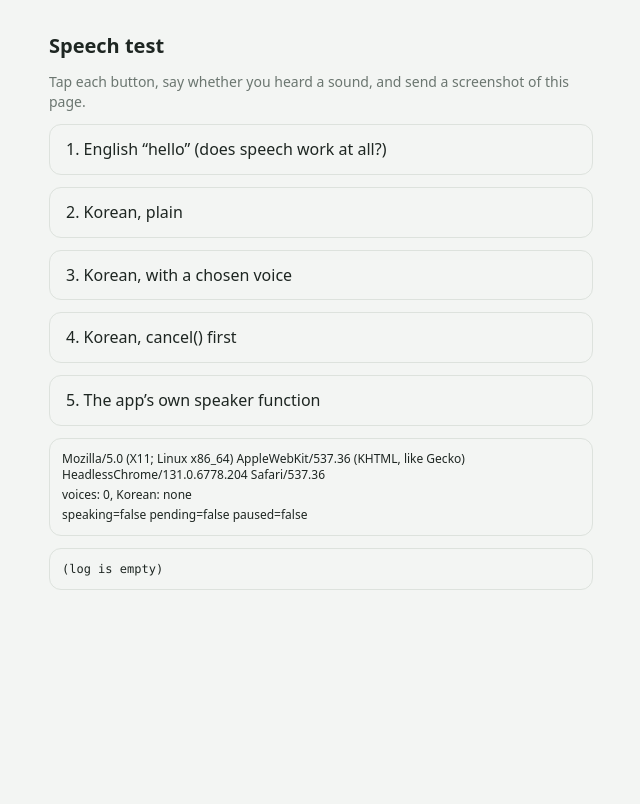
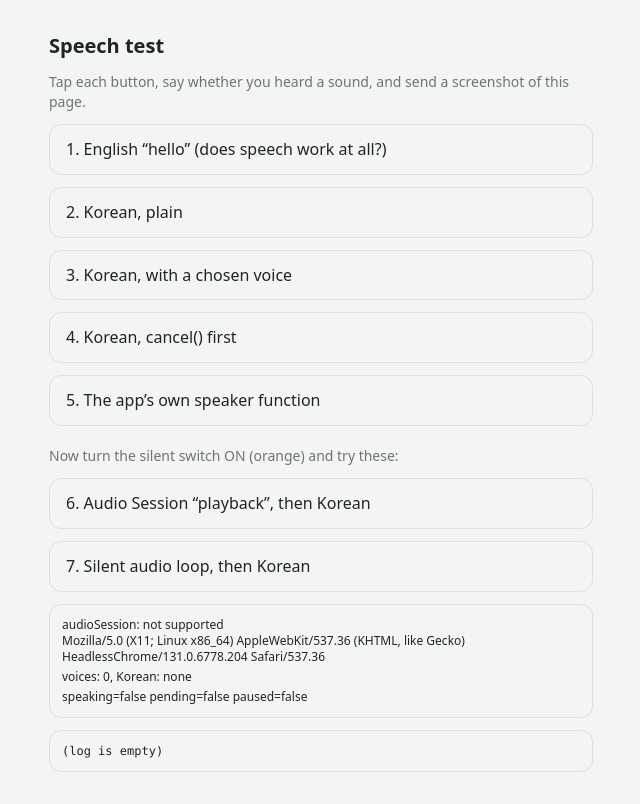
Before and after one commit to lissabaar/korean, a Next.js app: page /speech-test in a window 1280 px wide. Shown: the whole page, without its empty margins (319-959 px from the left). Built offline with nearby package versions, Linux system fonts and the light colour scheme; a web font is replaced by a local one.

Commit message:
speech-test: try Audio Session playback and a silent audio loop for silent-switch mode
Co-Authored-By: Claude Sonnet 5.5 <noreply@anthropic.com>
Claude-Session: https://claude.ai/code/session_016har1XeQyLwDguZ7dwAJjw

```diff
--- a/src/app/speech-test/page.tsx
+++ b/src/app/speech-test/page.tsx
@@ -9,6 +9,11 @@
  * silent device can be understood from one screenshot instead of guessing.
  * No server, database or AI involved. Delete this page once speech works.
  *
+ * It also tries two ways to make speech audible while the iPhone's silent
+ * switch is on (iOS mutes "ambient" page audio, which is what speech is by
+ * default): the Audio Session API (navigator.audioSession.type = "playback")
+ * and a silent <audio> loop, which makes iOS treat the page as a media player.
+ *
  * Calls: the Web Speech API (window.speechSynthesis) and speakKorean() from
  * components/SpeakButton.tsx — the very function the app's speaker buttons use.
  */
@@ -19,6 +24,35 @@ import { speakKorean } from "@/components/SpeakButton";
 /** Test words: Korean for the real check, English to see if speech works at all. */
 const KOREAN = "안녕하세요";
 const ENGLISH = "hello";
+
+/**
+ * A short silent WAV file as a blob URL: 0.5 s of mono 8-bit silence at
+ * 8000 Hz (a 44-byte header plus 4000 bytes of the neutral sample 128).
+ * Played in a loop, it tells iOS the page is playing media.
+ */
+function silentWavUrl(): string {
+  const samples = 4000;
+  const bytes = new Uint8Array(44 + samples).fill(128);
+  const view = new DataView(bytes.buffer);
+  const text = (offset: number, value: string) =>
+    [...value].forEach((char, i) => view.setUint8(offset + i, char.charCodeAt(0)));
+  text(0, "RIFF");
+  view.setUint32(4, 36 + samples, true);
+  text(8, "WAVEfmt ");
+  view.setUint32(16, 16, true); // size of the format block
+  view.setUint16(20, 1, true); // PCM
+  view.setUint16(22, 1, true); // mono
+  view.setUint32(24, 8000, true); // sample rate
+  view.setUint32(28, 8000, true); // bytes per second
+  view.setUint16(32, 1, true); // bytes per sample frame
+  view.setUint16(34, 8, true); // bits per sample
+  text(36, "data");
+  view.setUint32(40, samples, true);
+  return URL.createObjectURL(new Blob([bytes], { type: "audio/wav" }));
+}
+
+/** The Audio Session API (Safari 16.4+), which TypeScript's DOM types do not know yet. */
+type AudioSessionNavigator = Navigator & { audioSession?: { type: string } };
 
 /** One small button of the page. */
 function Btn({ onClick, children }: { onClick: () => void; children: React.ReactNode }) {
@@ -81,7 +115,36 @@ export default function SpeechTestPage() {
       <Btn onClick={() => { speakKorean(KOREAN); add(`5 app function: called. ${state()}`); }}>
         5. The app’s own speaker function
       </Btn>
+      <p className="pt-2 text-sm text-muted">
+        Now turn the silent switch ON (orange) and try these:
+      </p>
+      <Btn
+        onClick={() => {
+          const session = (navigator as AudioSessionNavigator).audioSession;
+          if (!session) return add("6: navigator.audioSession is NOT supported here");
+          session.type = "playback";
+          add(`6: audioSession.type is now "${session.type}"`);
+          run("6 Korean + playback", KOREAN, "ko-KR", true, true);
+        }}
+      >
+        6. Audio Session “playback”, then Korean
+      </Btn>
+      <Btn
+        onClick={() => {
+          const audio = new Audio(silentWavUrl());
+          audio.loop = true;
+          audio.play().then(
+            () => add("7: silent audio is playing"),
+            (error) => add(`7: silent audio FAILED ${error}`),
+          );
+          run("7 Korean + silent audio", KOREAN, "ko-KR", true, true);
+          setTimeout(() => audio.pause(), 6000);
+        }}
+      >
+        7. Silent audio loop, then Korean
+      </Btn>
       <div className="rounded-xl border border-line p-3 text-xs">
+        <p>audioSession: {typeof navigator !== "undefined" && (navigator as AudioSessionNavigator).audioSession ? `supported, type=${(navigator as AudioSessionNavigator).audioSession!.type}` : "not supported"}</p>
         <p>{typeof navigator !== "undefined" ? navigator.userAgent : ""}</p>
         <p className="mt-1">
           voices: {voices.length}, Korean: {korean.length ? korean.map((v) => `${v.name} (${v.lang}, ${v.localService ? "on device" : "online"})`).join("; ") : "none"}
```
